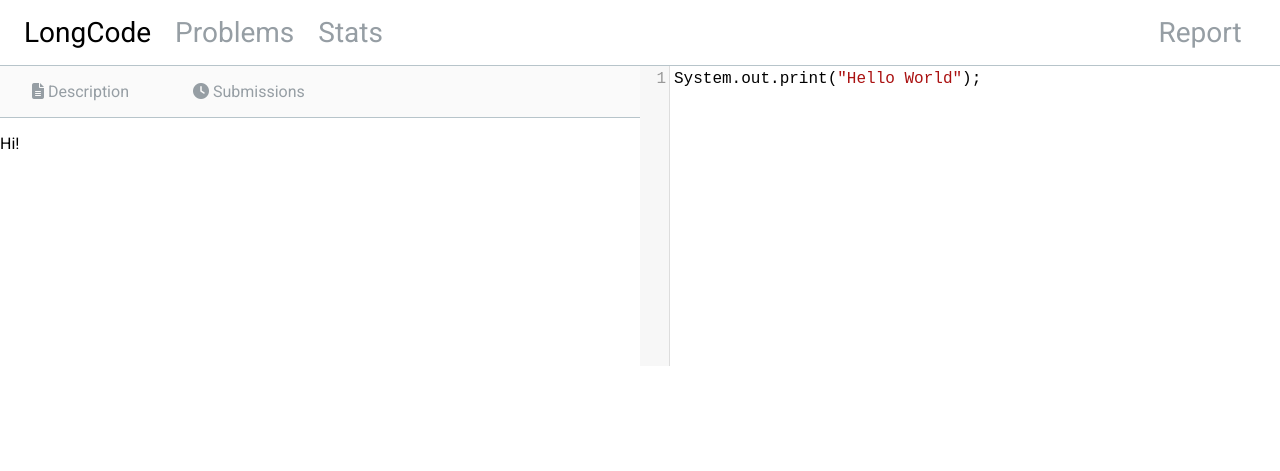
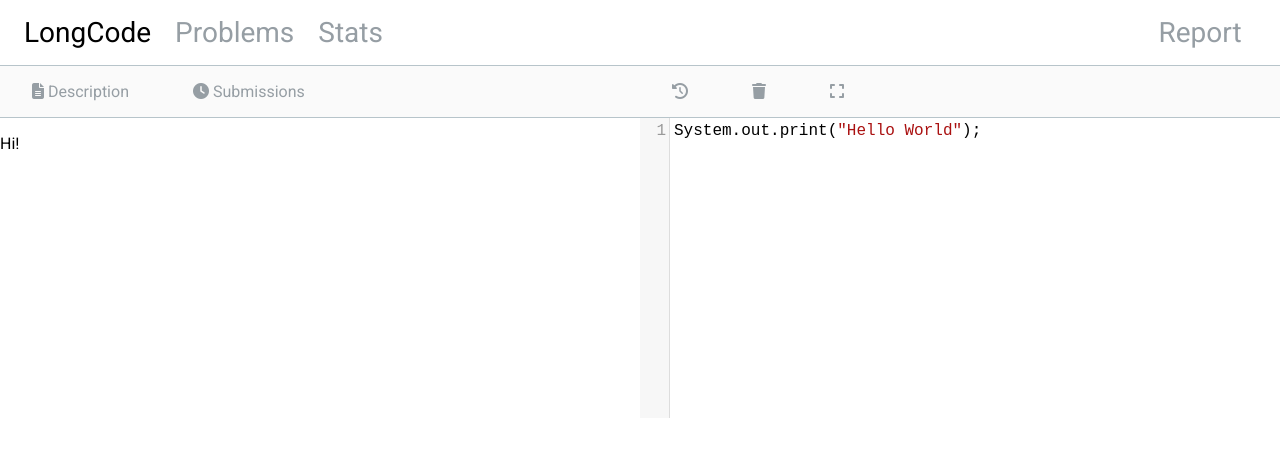
Before and after one commit to DerekZZhu/LongCode, a plain HTML site: page index.html in a window 1280 px wide. Drawn offline with nearby package versions, Linux system fonts and the light colour scheme.

Commit message:
Added editor nav

```diff
--- a/index.html
+++ b/index.html
@@ -61,6 +61,27 @@
                     </div>
                 </div>
                 <div class="editor child">
+                    <nav class="content-navbar">
+                        <ul class="navbar-nav editor-nav">
+                            <li>
+                                <a href="#" class="content-nav-link">
+                                    <span><i class="fa-solid fa-clock-rotate-left"></i></span>
+                                </a>
+                            </li>
+                            <li>
+                                <a href="#" class="content-nav-link">
+                                    <span><i class="fa-solid fa-trash"></i></span>
+                                </a>
+                            </li>
+                            <li>
+                                <a href="#" class="content-nav-link">
+                                    <span><i class="fa-solid fa-expand"></i></span>
+                                </a>
+                            </li>
+                        </ul>
+                    </nav>
+
+
                     <div class="content">
                         <div id="codepane"></div>
                     </div>
--- a/styles/style.css
+++ b/styles/style.css
@@ -54,7 +54,7 @@ body {
     flex: 1;
 }
 
-/* Left Side Nav */
+/* Second Tier Nav Style */
 .content-navbar {
     background-color: #fafafa;
     border-bottom: 1px solid #b7c4ca;
@@ -69,8 +69,6 @@ body {
     font-size: 1rem;
 }
 
-.content-nav-link:visited{
-    background-color: white;
-    border-bottom: 1px solid #fff;
-    /* border- */
+.editor-navbar {
+    justify-content: flex-end;
 }
```
